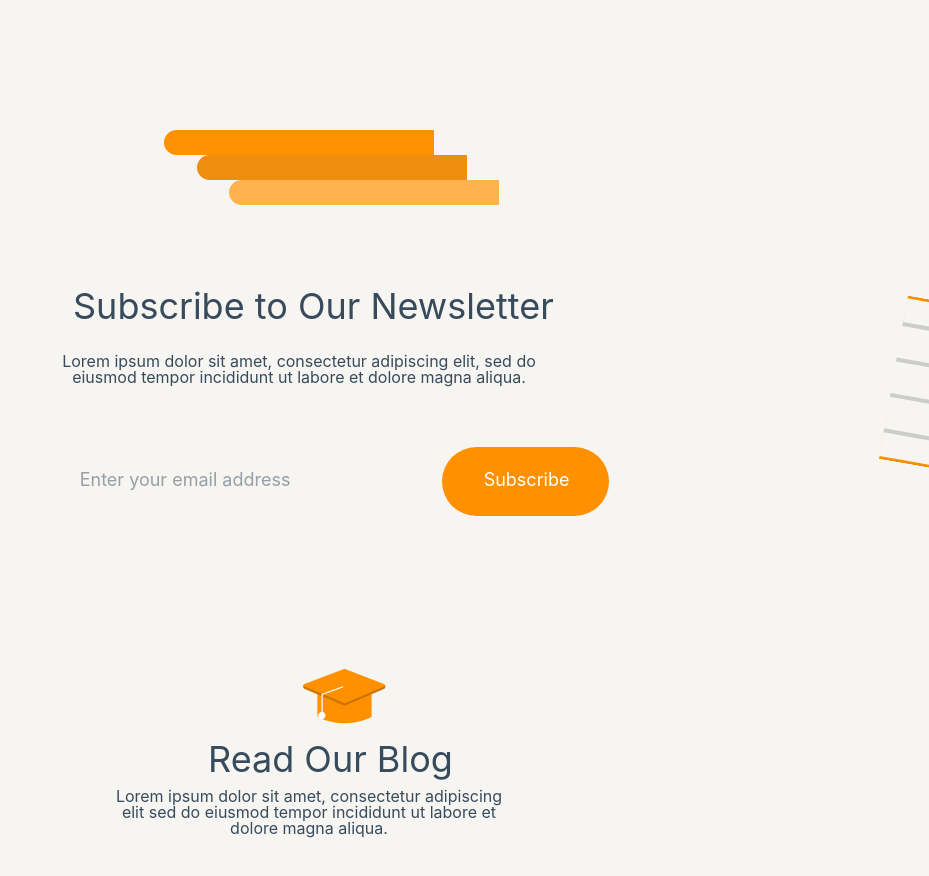
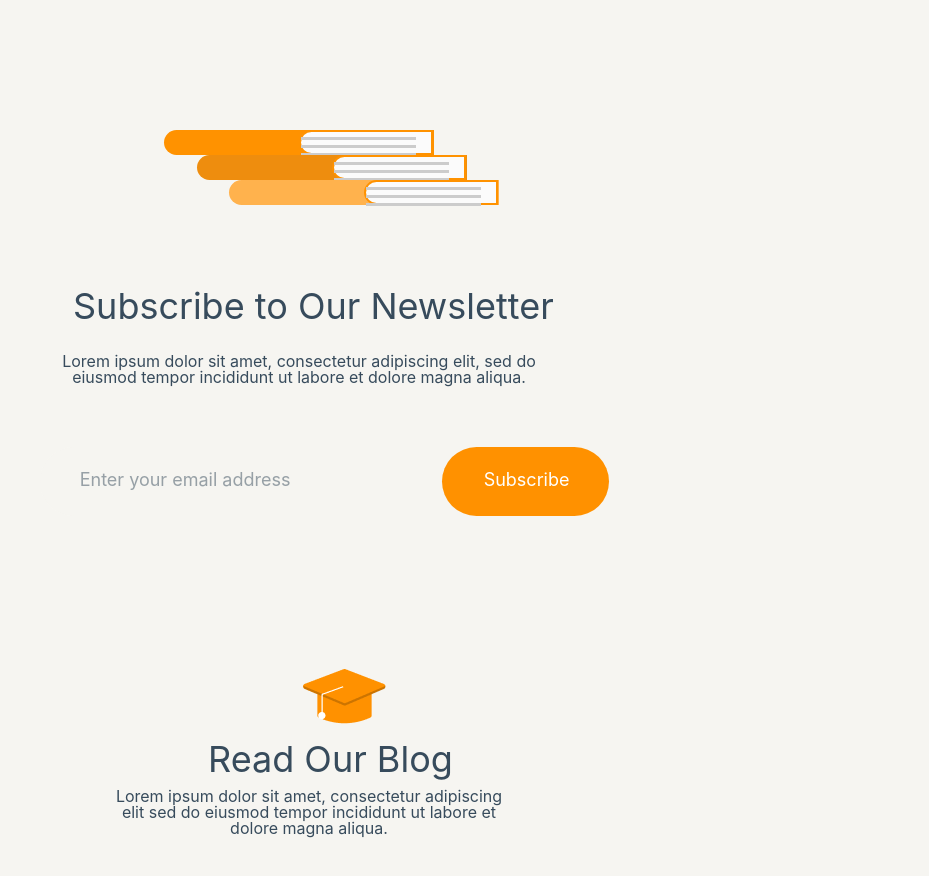
Before and after one commit to agrawaljay12/Online-Learning, a React (Vite) app: page / in a window 1280 px wide. Shown: the part 1906-2782 px from the top of the page, without its empty margins (351-1280 px from the left). Built offline with nearby package versions, Linux system fonts and the light colour scheme.

Commit message:
fixed the blogs, book layout

```diff
--- a/src/component/common/Books.jsx
+++ b/src/component/common/Books.jsx
@@ -2,10 +2,31 @@ const Book = () => {
   return (
     <>
       <section>
-        <div className="w-full max-w-[335.93px] ml-[515.1px] mr-[514.98px] mt-[131.99px] relative">
-          <div className="w-[269.81px] h-[24.72px] rounded-l-full bg-[rgba(255,146,0,1)]"></div>
-          <div className="absolute left-[32.62px] w-[269.81px] h-[24.72px] rounded-l-full bg-[rgba(238,141,14,1)]"></div>
-          <div className="absolute top-[50px] left-[65.25px] w-[269.81px] h-[24.72px] rounded-l-full bg-[rgba(255,178,77,1)]"></div>
+        <div className="w-full max-w-[335.93px] xl:ml-[515.1px] xl:mr-[514.98px] mx-auto mt-[131.99px] relative">
+          <div className="w-[269.81px] h-[24.72px] rounded-l-full bg-[rgba(255,146,0,1)] relative">
+            <div className="w-[134px] h-[24.72px] absolute left-[135px] rounded-l-full rounded-r-xl divide-y-3 border-2 bg-[rgba(251,251,251,1)] border-[rgba(255,146,0,1)] divide-[rgba(204,204,204,1)] translate-y-[]">
+              <div className="py-[2.5px] w-[115px]"></div>
+              <div className="py-[2.5px] w-[115px]"></div>
+              <div className="py-[2.5px] w-[115px]"></div>
+              <div className="py-[4px] w-[100px]"></div>
+            </div>
+          </div>
+          <div className="absolute left-[32.62px] w-[269.81px] h-[24.72px] rounded-l-full bg-[rgba(238,141,14,1)]">
+            <div className="w-[134px] h-[24.72px] absolute left-[135px] rounded-l-full rounded-r-xl divide-y-3 border-2 bg-[rgba(251,251,251,1)] border-[rgba(255,146,0,1)] divide-[rgba(204,204,204,1)]">
+              <div className="py-[2.5px] w-[115px]"></div>
+              <div className="py-[2.5px] w-[115px]"></div>
+              <div className="py-[2.5px] w-[115px]"></div>
+              <div className="py-[4px] w-[100px]"></div>
+            </div>
+          </div>
+          <div className="absolute top-[50px] left-[65.25px] w-[269.81px] h-[24.72px] rounded-l-full bg-[rgba(255,178,77,1)]">
+            <div className="w-[134px] h-[24.72px] absolute left-[135px] rounded-l-full rounded-r-xl divide-y-3 border-2 bg-[rgba(251,251,251,1)] border-[rgba(255,146,0,1)] divide-[rgba(204,204,204,1)]">
+              <div className="py-[2.5px] w-[115px]"></div>
+              <div className="py-[2.5px] w-[115px]"></div>
+              <div className="py-[2.5px] w-[115px]"></div>
+              <div className="py-[4px] w-[100px]"></div>
+            </div>
+          </div>
         </div>
       </section>
     </>
--- a/src/component/common/Subscribe.jsx
+++ b/src/component/common/Subscribe.jsx
@@ -2,16 +2,19 @@ const Subscribe = () => {
   return (
     <>
       <section>
-        <div className="w-full max-w-[569px] ml-[391px] mr-[406px] mt-[132.58px]">
-          <h1 className="w-[519px] h-[45px] text-[36px] font-[Libre Baskerville] leading-none text-[rgba(55,75,92,1)] font-normal ml-[33px] mr-[17px]">
+        <div className="w-full max-w-[569px] xl:ml-[391px] xl:mr-[406px] lg:mt-[132.58px] sm:mt-[100px] mx-auto">
+          <h1 className="w-[519px] h-[45px] xl:text-[36px] md:text-[32px] sm:text-[28px] text-[24px] text font-[Libre Baskerville] leading-none text-[rgba(55,75,92,1)] font-normal ml-[33px] mr-[17px]">
             Subscribe to Our Newsletter
           </h1>
-          <p className="text-center mt-[20px] text-[16px] font-[Libre Baskerville] leading-none w-[518px] h-[40px] text-[rgba(55,75,92,1)] font-normal mr-[1px]">
+          <p className="text-center xl:mt-[20px] md:mt-[16px] sm:mt-[14px] mt-[12px] font-[Libre Baskerville] leading-none w-[518px] h-[40px] text-[rgba(55,75,92,1)] font-normal mr-[1px]">
             Lorem ipsum dolor sit amet, consectetur adipiscing elit, sed do
             <br />
             eiusmod tempor incididunt ut labore et dolore magna aliqua.
           </p>
-          <form action="" className="flex mt-[54px] h-[69px] relative">
+          <form
+            action=""
+            className="flex md:flex-row flex-col mt-[54px] h-[69px] relative"
+          >
             <input
               type="text"
               placeholder="Enter your email address"
--- a/src/component/common/Testimonial.jsx
+++ b/src/component/common/Testimonial.jsx
@@ -6,8 +6,8 @@ const Testimonial = () => {
     <>
       <section>
         <div className="w-full max-w-[1187px] h-[520px] xl:ml-[90px] ml-[45px] xl:mr-[89px] mt-[92.7px] relative">
-          <div className=" absolute w-[203px] h-[203px] top-[35px] border-t-30 border-l-30 opacity-25 border-[rgba(255,145,0,1)]"></div>
-          <div className="xl:ml-[203px] mt-[16.93px] w-[759px]">
+          <div className=" absolute w-[203px] h-[203px] top-[35px] border-t-30 border-l-30 opacity-25 border-[rgba(255,145,0,1)] hidden lg:block"></div>
+          <div className="xl:ml-[203px] mt-[16.93px] w-[759px] mx-auto lg:mx-0">
             <img src={InvertedComma} alt="" className="mx-auto" />
             <img src={Client} alt="" className="ml-[321px] mt-[23.74px]" />
             <h3 className="font-[Libre Baskerville] font-normal text-[26px] leading-none h-[32px] w-[119px] ml-[328px] mr-[312px] mt-[16.93px]">
@@ -44,7 +44,7 @@ const Testimonial = () => {
               <div className="ml-[6.11px] w-[19.89px] h-[19.89] border border-[rgba(0,219,208,1)] rounded-full"></div>
             </div>
           </div>
-          <div className=" absolute w-[203px] h-[203px] right-[89px] top-[317px] xl:left-[984px] border-b-30 border-r-30 opacity-25 border-[rgba(255,145,0,1)]"></div>
+          <div className=" absolute w-[203px] h-[203px] right-[89px] top-[317px] xl:left-[984px] border-b-30 border-r-30 opacity-25 border-[rgba(255,145,0,1)] hidden lg:block"></div>
         </div>
       </section>
     </>
--- a/src/component/common/section.jsx
+++ b/src/component/common/section.jsx
@@ -5,9 +5,9 @@ const Section = () => {
   return (
     <>
       <section className="overflow-x-clip">
-        <div className="w-full max-w-[1114px] h-[423px] xl:ml-[126px] lg:ml-[90px] mt-[88px] flex lg:flex-row md:flex-col xl:gap-[66px] lg:gap-[56px]">
+        <div className="w-full xl:max-w-[1114px] lg:max-w-[1110px] lg:h-[423px] h-[750px] xl:ml-[126px] lg:ml-[90px] mt-[88px] flex lg:flex-row md:flex-col xl:gap-[66px] lg:gap-[56px] sm:gap-y-[50px]">
           {/* left content */}
-          <div className="md:mx-auto lg:mx-0 xl:w-[499px] lg:w-[470px] mt-[33px] lg:mt-[73px] mb-[54px]">
+          <div className="md:mx-auto lg:mx-0 xl:w-[499px] lg:w-[470px] mt-[33px] lg:mt-[73px]">
             <h1 className=" w-[402px] block leading-none h-[43px] text-[rgba(55,75,92,1)] font-normal xl:text-4xl md:text-3xl sm:text-2xl text-xl">
               New Learning Experience
             </h1>
@@ -24,7 +24,7 @@ const Section = () => {
           </div>
 
           {/* right content */}
-          <div className="xl:w-[549px] lg:w-[500px] md:mx-auto lg:mx-0 relative lg:mt-0 mt-[74px]">
+          <div className="xl:w-[549px] lg:w-[500px] md:mx-auto lg:mx-0 relative lg:mt-0">
             <img
               src={OnlineLearning}
               alt=""
--- a/src/component/layout/Footer.jsx
+++ b/src/component/layout/Footer.jsx
@@ -8,8 +8,8 @@ const Footer = () => {
   return (
     <>
       <footer>
-        <div className="w-full max-w-[1843.79px] mt-[97.84px] bg-[rgba(238,135,0,1)] text-[rgba(255,255,255,1)]">
-          <div className="grid grid-cols-[488.5px_197px_218.5px_183.79px] self-start">
+        <div className="w-full max-w-[1843.79px] h-[425px] mt-[97.84px] bg-[rgba(238,135,0,1)] text-[rgba(255,255,255,1)]">
+          <div className="grid xl:grid-cols-[488.5px_197px_218.5px_183.79px] lg:grid-cols-3 md:grid-cols-2 grid-cols-1 min-h-0 lg:self-start xs:justify-items-center">
             {/* logo section */}
             <div>
               <div className="flex items-center mt-[134.98px] ml-[135.96px]">
```
Also changed, not shown: src/component/common/Blog.jsx (+7 -7 lines), src/pages/Home.jsx (+5 -5 lines).
